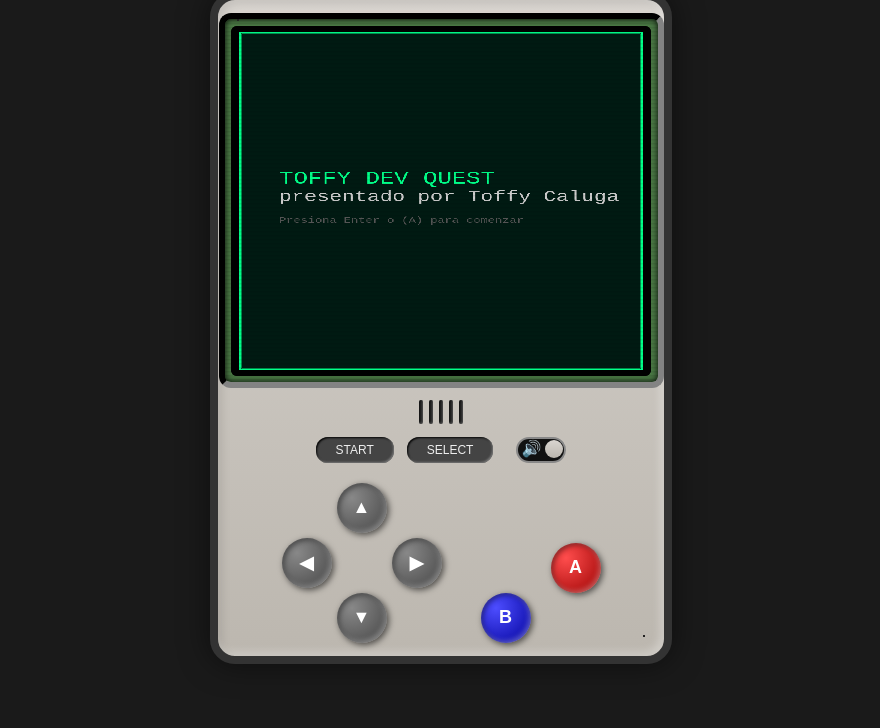
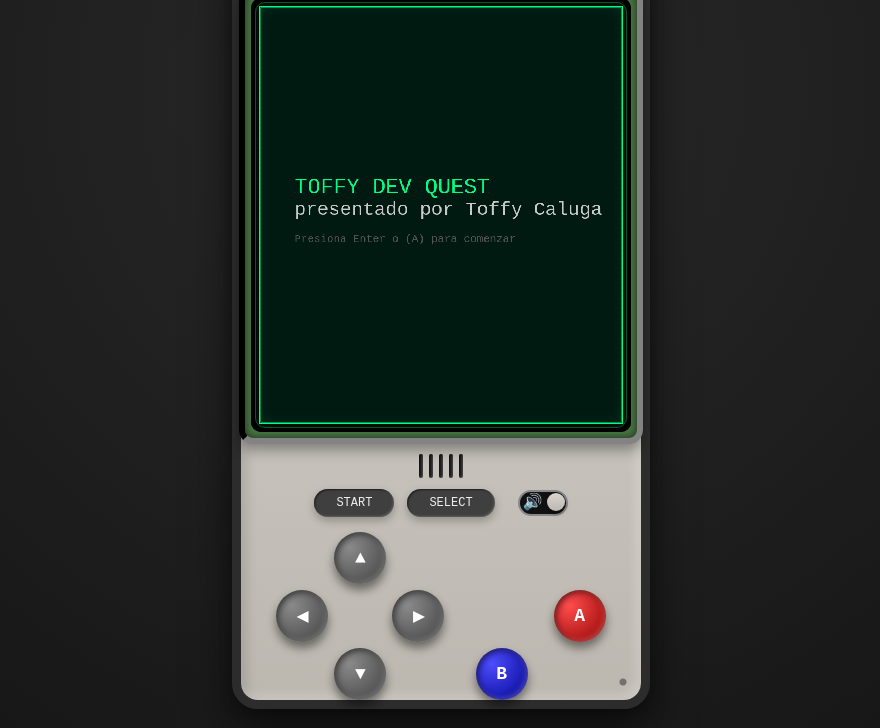
Before and after one commit to toffycaluga/toffycaluga-portfolio, a website with bundled scripts: page index.html in a window 1280 px wide. Shown: the part 72-800 px from the top of the page, without its empty margins (199-1079 px from the left). Built offline with nearby package versions, Linux system fonts and the light colour scheme.

Commit message:
fix : se repara ux

```diff
--- a/assets/css/style.css
+++ b/assets/css/style.css
@@ -1,10 +1,25 @@
 /* ==================== Base ==================== */
+:root {
+  --shell-bg-1: #d9d5d0;
+  --shell-bg-2: #bcb7af;
+  --shell-border: #2c2c2c;
+
+  --screen-bezel: #2f2f2f;
+  --screen-green: #4a7844;
+
+  --accent: #00ff88;
+  --accent-2: #00ccff;
+
+  --shadow-deep: rgba(0,0,0,0.55);
+  --shadow-soft: rgba(0,0,0,0.25);
+}
+
 html,
 body {
   margin: 0;
   padding: 0;
   height: 100%;
-  background-color: #1a1a1a;
+  background: radial-gradient(circle at 50% 20%, #2a2a2a, #141414);
   font-family: monospace;
 }
 
@@ -12,60 +27,98 @@ body {
   display: flex;
   justify-content: center;
   align-items: center;
+  /* mejor UX en mobile */
+  -webkit-tap-highlight-color: transparent;
+  user-select: none;
+}
+
+button,
+input,
+textarea {
+  font-family: monospace;
 }
 
 /* ==================== Consola GameBoy ==================== */
 .console-shell {
-  background: linear-gradient(to bottom, #d9d5d0, #bcb7af);
-  border: 8px solid #333;
-  border-radius: 25px;
+  background: linear-gradient(to bottom, var(--shell-bg-1), var(--shell-bg-2));
+  border: 9px solid var(--shell-border);
+  border-radius: 26px;
+
   box-shadow:
-    0 0 30px rgba(0, 0, 0, 0.5),
-    inset -4px -4px 8px rgba(255,255,255,0.3),
-    inset 4px 4px 8px rgba(0,0,0,0.1);
-  padding: 1rem;
-  max-width: 420px;
-  width: 95vw;
-  margin: auto;
+    0 18px 46px var(--shadow-deep),
+    0 5px 14px var(--shadow-soft),
+    inset -6px -6px 10px rgba(255,255,255,0.22),
+    inset 6px 6px 12px rgba(0,0,0,0.12);
+
+  padding: 0;
+  max-width: 400px;
+  width: min(92vw, 400px);
+  margin: 0;
+
   display: flex;
   flex-direction: column;
   align-items: center;
   position: relative;
 }
 
-/* Logo tipo GameBoy */
+
+/* brillo sutil “plástico” */
 .console-shell::before {
-  content: "TOFFYBOY";
-  font-family: 'monospace';
-  font-size: 1.2rem;
-  font-weight: bold;
-  color: #333;
-  letter-spacing: 2px;
+  content: "";
   position: absolute;
-  top: 12px;
+  inset: 14px 14px auto 14px;
+  height: 70px;
+  border-radius: 22px;
+  background: linear-gradient(
+    to bottom,
+    rgba(255,255,255,0.35),
+    rgba(255,255,255,0)
+  );
+  pointer-events: none;
+  opacity: 0.35;
+}
+/* Logo tipo GameBoy — físico, grabado (más pequeño y realista) */
+.console-shell .brand {
+  position: absolute;
+  top: 14px;
   left: 50%;
   transform: translateX(-50%);
-  text-shadow: 1px 1px #fff, -1px -1px #000;
+
+  font-family: monospace;
+  font-size: 0.9rem;        /* 🔽 más chico */
+  font-weight: 800;
+  letter-spacing: 1.1px;      /* 🔽 menos aire */
+
+  color: #4a4a4a;
+
+  /* Grabado en plástico */
+  text-shadow:
+    1px 1px 0 rgba(255,255,255,0.55),
+   -1px -1px 0 rgba(0,0,0,0.35),
+    0 1px 1px rgba(0,0,0,0.25);
+
+  opacity: 0.75;
+
   pointer-events: none;
+  user-select: none;
+
+  filter: contrast(1.02) saturate(0.85) blur(0.2px);
 }
 
-/* Tornillos decorativos */
+
+/* Tornillos decorativos (solo abajo, más realista) */
 .console-shell::after {
   content: "";
   position: absolute;
-  width: 100%;
-  height: 100%;
-  top: 0; left: 0;
-  background-image: radial-gradient(#222 20%, transparent 21%),
-                    radial-gradient(#222 20%, transparent 21%);
-  background-position:
-    15px 15px,
-    calc(100% - 15px) calc(100% - 15px);
-  background-size: 10px 10px;
-  background-repeat: no-repeat;
+  inset: 0;
   pointer-events: none;
   z-index: 10;
+  background:
+    radial-gradient(circle at calc(100% - 18px) calc(100% - 18px),
+      #1a1a1a 0 3px, transparent 4px);
+  opacity: 0.45;
 }
+
 
 /* ==================== Contenido principal ==================== */
 .container-flex {
@@ -74,21 +127,39 @@ body {
   align-items: center;
   width: 100%;
   text-align: center;
+  padding-top: 30px; /* deja aire bajo el “logo” */
 }
 
 /* ==================== Pantalla ==================== */
 .canvas-wrapper {
   position: relative;
-  width: 100%;
-  height: 350px;
-  aspect-ratio: 7 / 8; /* ✅ más alta */
-  background: #4a7844;
-  border: 6px inset #2f2f2f;
-  border-radius: 12px;
-  padding: 0.5rem;
-  box-shadow: inset 0 0 6px #000;
+  width: 95%;
+
+  /* 🔽 MÁS BAJA (clave del arreglo) */
+  aspect-ratio: 4 / 4.3; /* ← antes era demasiado alto */
+
+  background: var(--screen-green);
+  border: 6px inset var(--screen-bezel);
+  border-radius: 14px;
+  padding: 0.45rem;
+
+  box-shadow:
+    inset 0 0 10px rgba(0,0,0,0.65),
+    0 6px 14px rgba(0,0,0,0.35);
 }
 
+
+/* marco interior como “vidrio” */
+.canvas-wrapper::before {
+  content: "";
+  position: absolute;
+  inset: 10px;
+  border-radius: 10px;
+  border: 1px solid rgba(0,255,136,0.35);
+  box-shadow: inset 0 0 18px rgba(0,255,136,0.12);
+  pointer-events: none;
+  z-index: 6;
+}
 
 canvas {
   width: 100%;
@@ -96,44 +167,40 @@ canvas {
   image-rendering: pixelated;
   display: block;
   background-color: #000;
-  border-radius: 6px;
+  border-radius: 10px;
 }
 
-/* Efecto CRT (opcional) */
+/* Efecto CRT más suave (no ensucia) */
 .canvas-wrapper::after {
   content: "";
   position: absolute;
-  top: 0; left: 0;
-  width: 100%;
-  height: 100%;
+  inset: 8px;
+  border-radius: 10px;
   background: repeating-linear-gradient(
     to bottom,
-    rgba(0, 0, 0, 0.08),
-    rgba(0, 0, 0, 0.08) 1px,
+    rgba(0, 0, 0, 0.06),
+    rgba(0, 0, 0, 0.06) 1px,
     transparent 2px,
-    transparent 4px
+    transparent 5px
   );
   pointer-events: none;
-  z-index: 6;
+  z-index: 7;
+  opacity: 0.7;
 }
 
 /* ==================== Enlaces sobre canvas ==================== */
 .project-links {
   position: absolute;
-  top: 0;
-  left: 0;
-  width: 100%;
-  height: 100%;
+  inset: 0;
   pointer-events: none;
-  z-index: 5;
+  z-index: 8;
 }
 
 .project-links a {
   position: absolute;
   pointer-events: auto;
   font-size: 12px;
-  font-family: monospace;
-  color: #00ccff;
+  color: var(--accent-2);
   text-decoration: underline;
   white-space: nowrap;
   transition: color 0.2s, text-shadow 0.2s;
@@ -141,7 +208,7 @@ canvas {
 
 .project-links a:hover {
   color: #ffff00;
-  text-shadow: 0 0 5px #ff0;
+  text-shadow: 0 0 6px rgba(255,255,0,0.7);
 }
 
 /* ==================== Formulario sobre canvas ==================== */
@@ -149,41 +216,77 @@ canvas {
   position: absolute;
   top: 50%;
   left: 50%;
-  transform: translate(-50%, -50%);
-  background: rgba(0, 0, 0, 0.85);
-  padding: 1rem;
-  border: 1px solid #00ff88;
-  border-radius: 8px;
-  z-index: 7;
+  translate: -50% -50%;
+  background: rgba(0, 0, 0, 0.86);
+  padding: 0.9rem;
+  border: 1px solid var(--accent);
+  border-radius: 10px;
+  z-index: 9;
   display: flex;
   flex-direction: column;
-  gap: 12px;
-  width: 90%;
-  max-width: 400px;
+  gap: 10px;
+
+  /* ✅ más estrecho y más bonito */
+  width: min(82%, 320px);
+  box-shadow: 0 10px 25px rgba(0,0,0,0.55);
 }
 
 .contact-form input,
 .contact-form textarea {
   background-color: #000;
-  color: #00ff88;
-  border: 1px solid #00ff88;
-  padding: 6px;
+  color: var(--accent);
+  border: 1px solid rgba(0,255,136,0.75);
+  border-radius: 8px;
+  padding: 9px 10px;
   font-size: 14px;
   resize: none;
+  outline: none;
+}
+
+.contact-form textarea {
+  min-height: 90px;
+}
+
+.contact-form input:focus,
+.contact-form textarea:focus {
+  box-shadow: 0 0 0 2px rgba(0,255,136,0.22);
+  border-color: var(--accent);
 }
 
 .contact-form button {
-  background-color: #0088ff;
+  background-color: #0a74ff;
   color: white;
   border: none;
-  padding: 8px;
+  padding: 10px;
   cursor: pointer;
   font-size: 14px;
+  border-radius: 10px;
+  transition: transform 0.08s ease, filter 0.12s ease;
 }
 
 .contact-form button:hover {
-  background-color: #00ff88;
-  color: #000;
+  filter: brightness(1.07);
+}
+
+.contact-form button:active {
+  transform: translateY(1px);
+  filter: brightness(0.92);
+}
+
+/* ==================== Interacción (UX): Pointer + Focus ==================== */
+.btn,
+.start-select button,
+.contact-form button,
+.switch-audio .slider {
+  cursor: pointer;
+}
+
+/* foco bonito (accesible) */
+.btn:focus-visible,
+.start-select button:focus-visible,
+.contact-form button:focus-visible {
+  outline: 2px solid rgba(0,255,136,0.65);
+  outline-offset: 3px;
 }
 
 /* ==================== D-Pad y Botones ==================== */
@@ -191,16 +294,16 @@ canvas {
   display: flex;
   justify-content: center;
   align-items: flex-end;
-  gap: 3rem;
-  margin-top: 1.5rem;
+  gap: 2.4rem;
+  margin-top: 1.1rem;
   flex-wrap: wrap;
 }
 
 .dpad {
   display: grid;
-  grid-template-columns: 50px 50px 50px;
-  grid-template-rows: 50px 50px 50px;
-  gap: 5px;
+  grid-template-columns: 52px 52px 52px;
+  grid-template-rows: 52px 52px 52px;
+  gap: 6px;
 }
 
 #btn-up { grid-column: 2; grid-row: 1; }
@@ -209,65 +312,84 @@ canvas {
 #btn-down { grid-column: 2; grid-row: 3; }
 
 .btn {
-  width: 50px;
-  height: 50px;
+  width: 52px;
+  height: 52px;
   border-radius: 50%;
   border: none;
   font-size: 18px;
   font-weight: bold;
-  background: radial-gradient(circle at 30% 30%, #888, #444);
+  background: radial-gradient(circle at 30% 30%, #8a8a8a, #3f3f3f);
   color: white;
   box-shadow:
-    inset -2px -2px 5px rgba(255,255,255,0.3),
-    inset 2px 2px 5px rgba(0,0,0,0.4),
-    2px 2px 6px rgba(0,0,0,0.6);
-  cursor: pointer;
-  transition: all 0.1s ease-in-out;
+    inset -2px -2px 5px rgba(255,255,255,0.22),
+    inset 2px 2px 6px rgba(0,0,0,0.55),
+    0 6px 10px rgba(0,0,0,0.45);
+  transition: transform 0.08s ease, filter 0.12s ease, box-shadow 0.12s ease;
+}
+
+.btn:hover {
+  filter: brightness(1.06);
 }
 
 .btn:active {
+  transform: translateY(2px) scale(0.97);
   box-shadow:
-    inset 2px 2px 4px rgba(0,0,0,0.6),
-    inset -1px -1px 3px rgba(255,255,255,0.2);
-  transform: scale(0.94);
+    inset 2px 2px 7px rgba(0,0,0,0.55),
+    inset -1px -1px 3px rgba(255,255,255,0.18),
+    0 3px 7px rgba(0,0,0,0.4);
 }
 
 /* A y B en diagonal */
 .ab-buttons {
   position: relative;
-  width: 120px;
-  height: 100px;
+  width: 130px;
+  height: 110px;
 }
 
 .btn-a {
   position: absolute;
   top: 0;
   right: 0;
-  background: radial-gradient(circle at 30% 30%, #ff4d4d, #990000);
+  background: radial-gradient(circle at 30% 30%, #ff4d4d, #8f0000);
 }
 
 .btn-b {
   position: absolute;
   bottom: 0;
   left: 0;
-  background: radial-gradient(circle at 30% 30%, #4d4dff, #000099);
+  background: radial-gradient(circle at 30% 30%, #4d4dff, #00008a);
 }
 
 /* ==================== Start y Select ==================== */
 .start-select {
   display: flex;
   gap: 1rem;
-  margin-top: 1rem;
+  margin-top: 0.85rem;
+  align-items: center;
 }
 
 .start-select button {
-  background: #444;
+  background: #3f3f3f;
   color: #eee;
-  border-radius: 12px;
-  padding: 6px 20px;
+  border-radius: 14px;
+  padding: 7px 22px;
   font-size: 12px;
   border: none;
-  box-shadow: inset -1px -1px 2px #777, inset 1px 1px 2px #000;
+  box-shadow:
+    inset -1px -1px 2px rgba(255,255,255,0.18),
+    inset 1px 1px 2px rgba(0,0,0,0.55),
+    0 4px 9px rgba(0,0,0,0.25);
+  transition: transform 0.08s ease, filter 0.12s ease;
+  cursor: pointer;
+}
+
+.start-select button:hover {
+  filter: brightness(1.05);
+}
+
+.start-select button:active {
+  transform: translateY(2px);
+  filter: brightness(0.95);
 }
 
 /* ==================== Parlante inferior ==================== */
@@ -275,7 +397,7 @@ canvas {
   display: flex;
   justify-content: center;
   gap: 6px;
-  margin-top: 12px;
+  margin-top: 10px;
 }
 
 .parlante div {
@@ -283,9 +405,12 @@ canvas {
   height: 24px;
   background: #222;
   border-radius: 2px;
-  box-shadow: inset -1px -1px 2px rgba(255,255,255,0.2),
-              inset 1px 1px 2px rgba(0,0,0,0.5);
+  box-shadow:
+    inset -1px -1px 2px rgba(255,255,255,0.18),
+    inset 1px 1px 2px rgba(0,0,0,0.55);
 }
+
+/* ==================== Switch audio ==================== */
 .switch-audio {
   position: relative;
   display: inline-block;
@@ -306,11 +431,8 @@ canvas {
   background-color: #444;
   border: 2px solid #888;
   border-radius: 15px;
-  top: 0;
-  left: 0;
-  right: 0;
-  bottom: 0;
-  transition: all 0.3s ease;
+  inset: 0;
+  transition: all 0.25s ease;
 }
 
 .slider:before {
@@ -320,26 +442,27 @@ canvas {
   width: 18px;
   left: 3px;
   bottom: 3px;
-background: linear-gradient(to bottom, #d9d5d0, #bcb7af);
+  background: linear-gradient(to bottom, var(--shell-bg-1), var(--shell-bg-2));
   border-radius: 50%;
-  transition: transform 0.3s ease;
+  transition: transform 0.25s ease;
+  box-shadow: 0 2px 5px rgba(0,0,0,0.35);
 }
 
 input:checked + .slider {
   background-color: #111;
-    /* background-color: #00ff88; */
 }
 
 input:checked + .slider:before {
   transform: translateX(24px);
 }
+
 .slider:after {
   content: "🔇";
   position: absolute;
   top: 0px;
   left: 25px;
   font-size: 16px;
-  transition: transform 0.3s ease;
+  transition: transform 0.25s ease;
 }
 
 input:checked + .slider:after {
@@ -347,7 +470,7 @@ input:checked + .slider:after {
   transform: translateX(-22px);
 }
 
-
+/* ==================== Accesibilidad SEO ==================== */
 .sr-only {
   position: absolute;
   width: 1px;
@@ -359,3 +482,11 @@ input:checked + .slider:after {
   white-space: nowrap;
   border: 0;
 }
+
+/* ==================== Responsive: pantallas pequeñas ==================== */
+@media (max-height: 740px) {
+  .console-shell {
+    transform: scale(0.95);
+    transform-origin: center;
+  }
+}
--- a/init.js
+++ b/init.js
@@ -1,4 +1,3 @@
-// init.js
 import { drawLanguageScreen, handleLanguageInput } from "./screens/language.js";
 import { handleKeyDown } from "./game.js";
 import { drawIntroScreen } from "./screens/intro.js";
@@ -11,11 +10,12 @@ let isAudioOn = true;
 let ready = false;
 
 window.addEventListener("DOMContentLoaded", () => {
+  // =========================
+  // Audio toggle
+  // =========================
   const audioToggle = document.getElementById("audio-toggle");
-
   if (audioToggle) {
     isAudioOn = audioToggle.checked;
-
     audioToggle.addEventListener("change", () => {
       isAudioOn = audioToggle.checked;
       if (isAudioOn) playBackgroundMusic();
@@ -23,18 +23,18 @@ window.addEventListener("DOMContentLoaded", () => {
     });
   }
 
-  // Intro (no precargar aquí si intro.js ya lo hace)
+  // =========================
+  // Intro
+  // =========================
   drawIntroScreen(() => {
     ready = true;
   });
 
+  // =========================
+  // Keyboard router (tu lógica)
+  // =========================
   const globalKeyHandler = async (e) => {
     if (!e?.key) return;
-
-    // Evita robar teclas cuando estás escribiendo en inputs/textarea (contact)
-    const tag = document.activeElement?.tagName;
-    const isTyping = tag === "INPUT" || tag === "TEXTAREA";
-    if (isTyping) return;
 
     // INTRO
     if (window.currentScreen === "intro") {
@@ -42,7 +42,6 @@ window.addEventListener("DOMContentLoaded", () => {
 
       if (e.key === "Enter" || e.key.toLowerCase() === "a") {
         if (isAudioOn) playBackgroundMusic();
-
         window.currentScreen = "language-select";
         drawLanguageScreen();
       }
@@ -59,10 +58,16 @@ window.addEventListener("DOMContentLoaded", () => {
     await handleKeyDown(e);
   };
 
-  // 👇 IMPORTANTE: capture:true (y corregido true)
-  window.addEventListener("keydown", globalKeyHandler, { capture: true });
+  window.addEventListener("keydown", globalKeyHandler);
 
+  // =========================
+  // GameBoy Buttons -> Keyboard
+  // =========================
+  setupGameboyControls();
+
+  // =========================
   // Contact submit (mailto)
+  // =========================
   const submitButton = document.getElementById("contact-submit");
   if (submitButton) {
     submitButton.addEventListener("click", () => {
@@ -81,3 +86,55 @@ window.addEventListener("DOMContentLoaded", () => {
     });
   }
 });
+
+// ======================================================
+// Helpers: Simular teclas desde botones del GameBoy
+// ======================================================
+function setupGameboyControls() {
+  // Mapeo solicitado:
+  // A = Enter | B = Escape | Start = Enter | Select = Escape | D-pad = arrows
+  const bindings = [
+    ["btn-a", "Enter"],
+    ["btn-b", "Escape"],
+    ["btn-start", "Enter"],
+    ["btn-select", "Escape"],
+    ["btn-up", "ArrowUp"],
+    ["btn-down", "ArrowDown"],
+    ["btn-left", "ArrowLeft"],
+    ["btn-right", "ArrowRight"],
+  ];
+
+  bindings.forEach(([id, key]) => bindButtonToKey(id, key));
+}
+
+// click/touch -> dispatch KeyboardEvent (keydown)
+function bindButtonToKey(buttonId, key) {
+  const el = document.getElementById(buttonId);
+  if (!el) return;
+
+  const fire = () => {
+    // Dispara "keydown" como si fuese teclado
+    const evt = new KeyboardEvent("keydown", {
+      key,
+      bubbles: true,
+      cancelable: true,
+    });
+    window.dispatchEvent(evt);
+  };
+
+  // click
+  el.addEventListener("click", (e) => {
+    e.preventDefault();
+    fire();
+  });
+
+  // touch (mobile)
+  el.addEventListener(
+    "touchstart",
+    (e) => {
+      e.preventDefault();
+      fire();
+    },
+    { passive: false }
+  );
+}
```
Also changed, not shown: index.html (+3 -0 lines).
